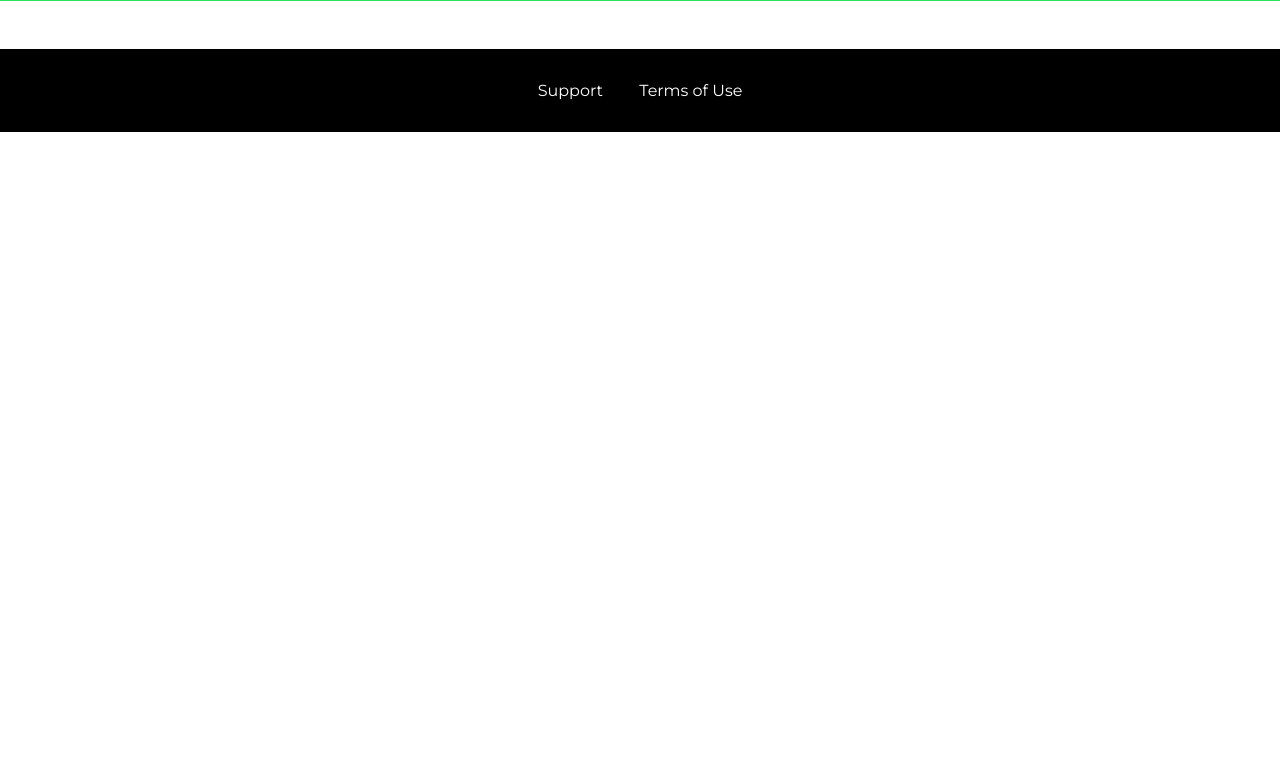
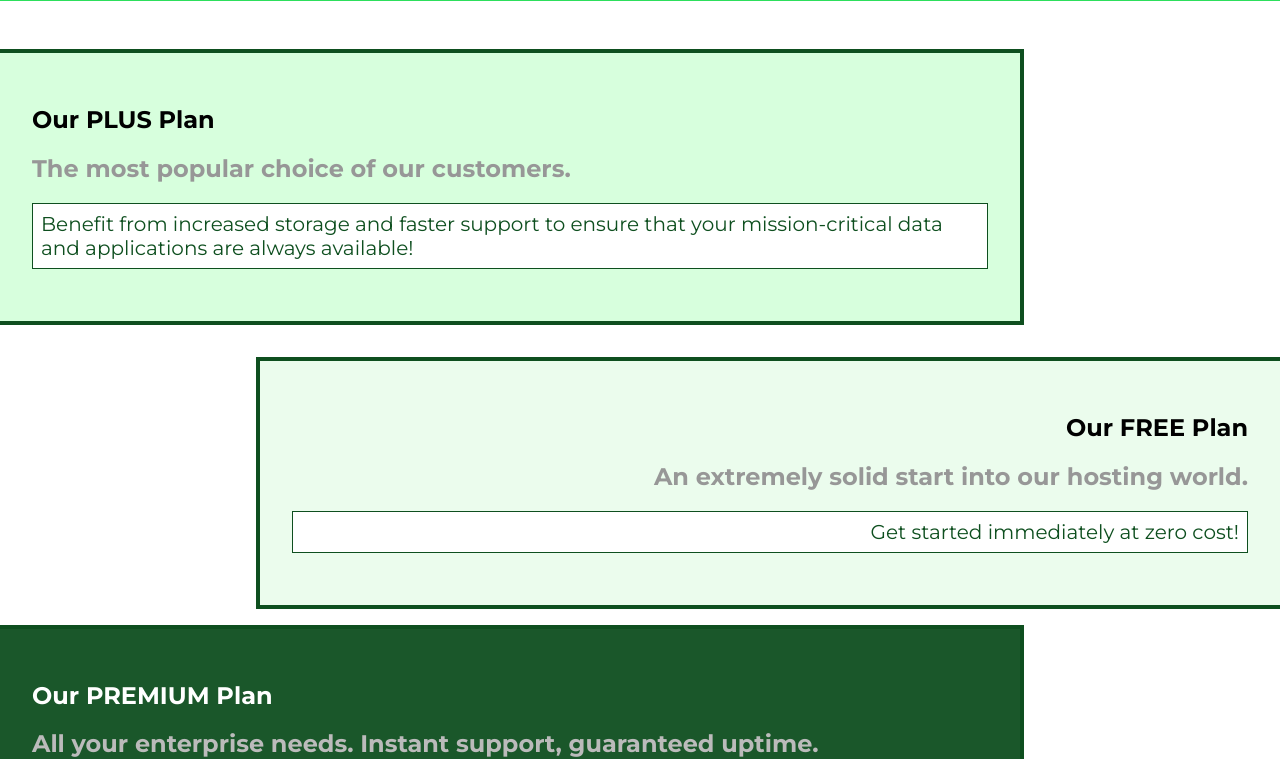
Before and after one commit to svivianl/css-course, a plain HTML site: page 05-practicing-the-basics/packages/index.html in a window 1280 px wide. Shown: the part 42-801 px from the top of the page. Drawn offline with Linux system fonts and the light colour scheme.

Commit message:
update packages.css

```diff
--- a/05-practicing-the-basics/main.css
+++ b/05-practicing-the-basics/main.css
@@ -15,6 +15,12 @@
 #product-overview h1 {
     color: white;
     font-family: 'Anton', sans-serif;
+}
+
+.plan__list{
+    width: 80%;
+    margin: auto;
+    text-align: center;
 }
 
 .plan {
--- a/05-practicing-the-basics/packages/index.html
+++ b/05-practicing-the-basics/packages/index.html
@@ -33,7 +33,28 @@
         </nav>
     </header>
     <main>
-
+        <section class="package" id="plus">
+            <a href="#">
+                <h1 class="package__title">Our PLUS Plan</h1>
+                <h2 class="package__subtitle">The most popular choice of our customers.</h2>
+                <p class="package__info">Benefit from increased storage and faster support to ensure that your mission-critical data and applications
+                    are always available!</p>
+            </a>
+        </section>
+        <section class="package" id="free">
+            <a href="#">
+                <h1 class="package__title">Our FREE Plan</h1>
+                <h2 class="package__subtitle">An extremely solid start into our hosting world.</h2>
+                <p class="package__info">Get started immediately at zero cost!</p>
+            </a>
+        </section>
+        <section class="package" id="premium">
+            <a href="#">
+                <h1 class="package__title">Our PREMIUM Plan</h1>
+                <h2 class="package__subtitle">All your enterprise needs. Instant support, guaranteed uptime. </h2>
+                <p class="package__info">The best solution for small to large enterprises. Because hosting shouldn't be in the way!</p>
+            </a>
+        </section>
     </main>
     <footer class="main-footer">
         <nav>
--- a/05-practicing-the-basics/packages/packages.css
+++ b/05-practicing-the-basics/packages/packages.css
@@ -0,0 +1,71 @@
+main{
+    padding-top: 32px;
+}
+
+section a{
+    text-decoration: none;
+}
+
+.package{
+    width: 80%;
+    height: auto;
+    border: 4px solid #0e4f1f;
+    border-left: none;
+    padding: 32px;
+    margin: 16px 0;
+    clear: both;
+}
+
+.package:hover,
+.package:active{
+    box-shadow: 2px 2px 4px rgba(0,0,0,0.5);
+    border-color: #ff5454;
+}
+
+.package__title{
+    color: black;
+    font-weight: 700;
+}
+
+.package__subtitle{
+    color: #979797;
+    font-weight: 700;
+}
+
+.package__info{
+    color: #0e4f1f;
+    background-color: white;
+    border: 1px solid #0e4f1f;
+    font-size: 20px;
+    padding: 8px;
+}
+
+#plus{
+    background-color: rgba(213,255,220,0.95);
+}
+
+#free{
+    background-color: rgba(234,252,237,0.95);
+    float: right;
+    border-right: none;
+    border-left: 4px solid #0e4f1f;
+    text-align: right;
+}
+
+#free:hover,
+#free:active{
+    box-shadow: 2px 2px 4px rgba(0,0,0,0.5);
+    border-color: #ff5454;
+}
+
+#premium{
+    background-color: rgba(14,79,31,0.95);
+}
+
+#premium .package__title{
+    color: white;
+}
+
+#premium .package__subtitle{
+    color: #bbb;
+}
```
Also changed, not shown: 05-practicing-the-basics/index.html (+1 -1 lines).
